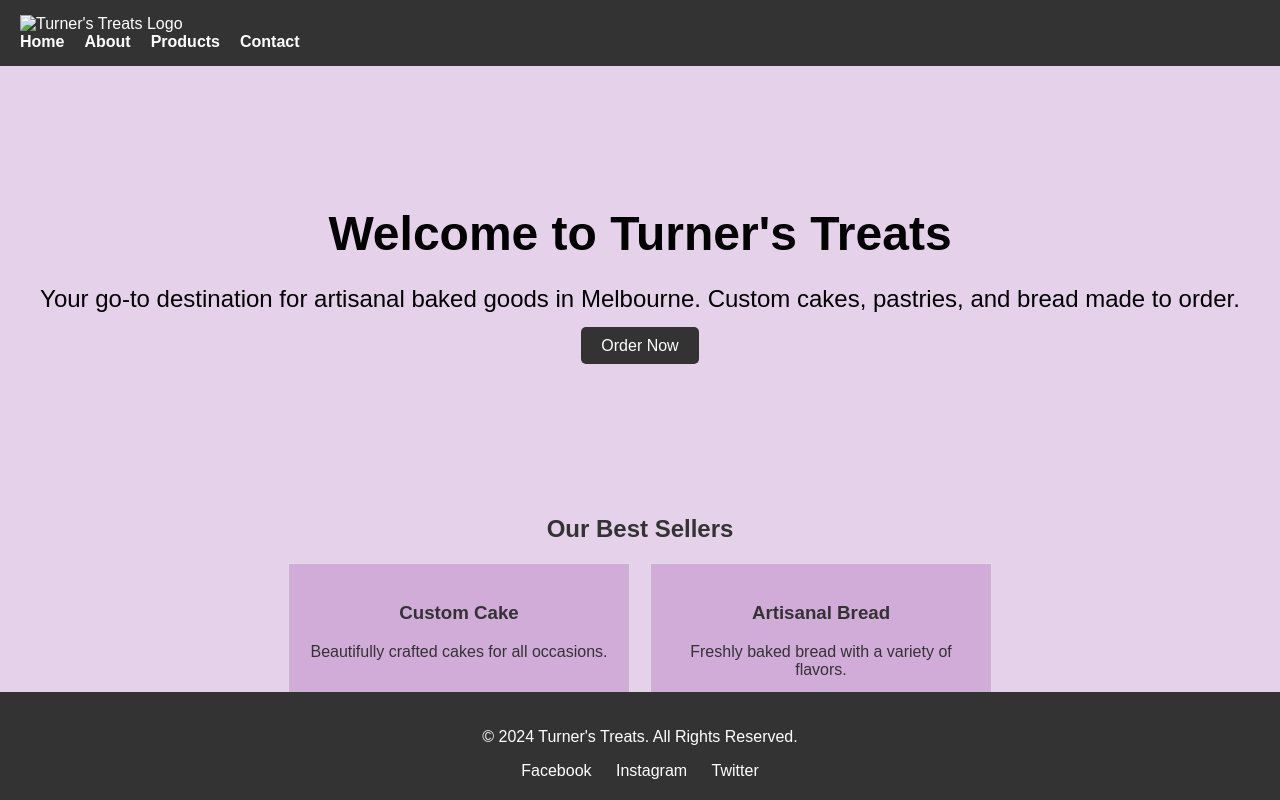
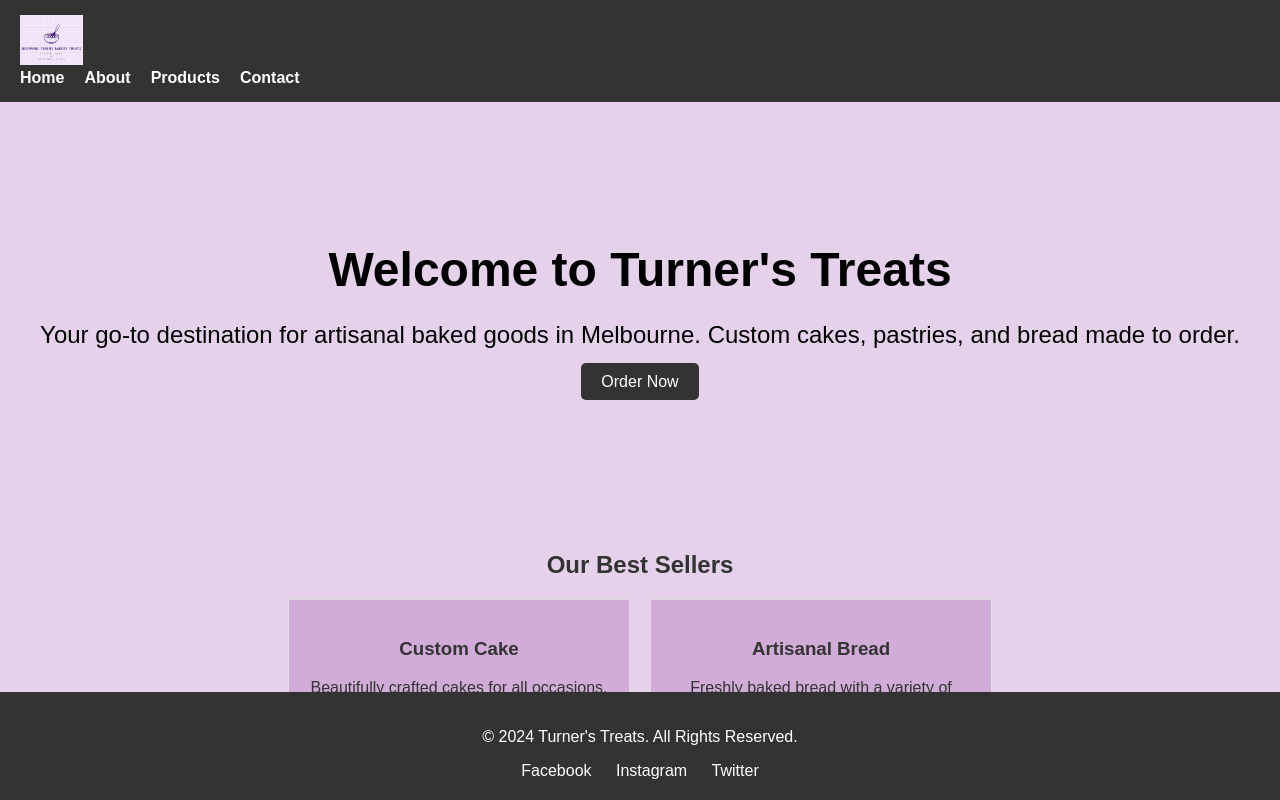
Before and after one commit to hkzty/2.1-Assessment, a plain HTML site: page Tuners Treats/Index.html.html in a window 1280 px wide. Drawn offline with Linux system fonts and the light colour scheme.

Commit message:
chnages to js logo location

```diff
--- a/Tuners Treats/Index.html.html
+++ b/Tuners Treats/Index.html.html
@@ -12,7 +12,7 @@
     <!-- Header Section -->
     <header>
         <nav>
-            <img src="Images\Screenshot 2024-08-26 095100.png" alt="Turner's Treats Logo" class="logo">
+            <img src="Images/JsLogo.png" alt="Turner's Treats Logo" class="logo">
             <ul>
                 <li><a href="index.html">Home</a></li>
                 <li><a href="about.html">About</a></li>
```
Also changed, not shown: Tuners Treats/About.html.html (+1 -1 lines), Tuners Treats/Contact.html.html (+1 -1 lines).
